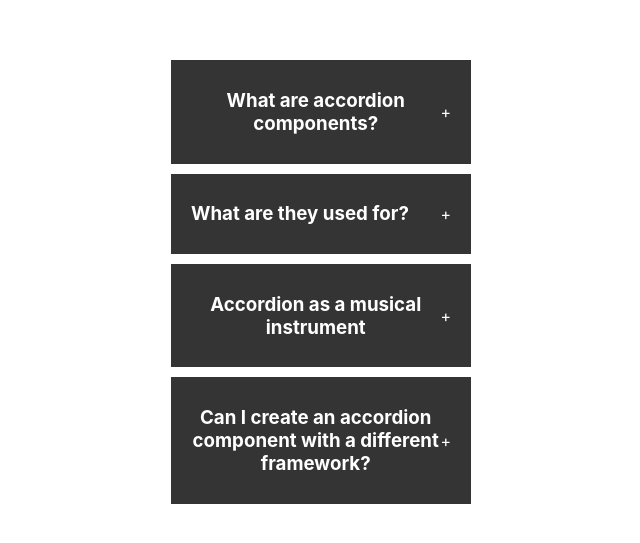
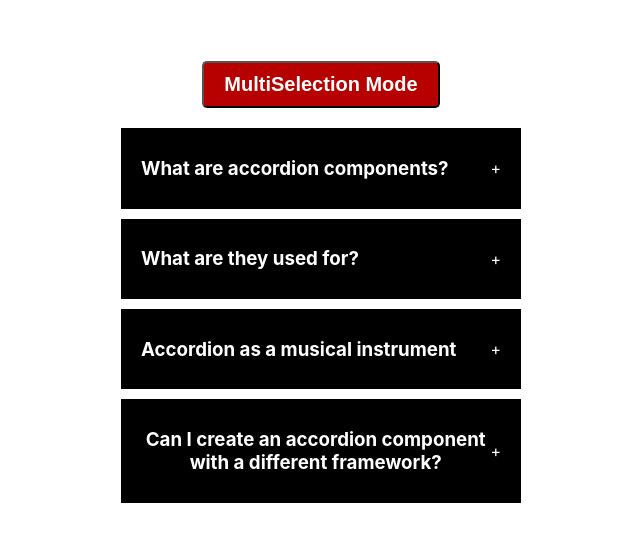
Before and after one commit to Deepak6205/React-Projects, a React (Create React App) app in the folder react-interview-projects/: page / in a window 1280 px wide. Shown: the part 113-656 px from the top of the page, without its empty margins (319-959 px from the left). Built offline with nearby package versions, Linux system fonts and the light colour scheme.

Commit message:
accordian single and multiselection

```diff
--- a/react-interview-projects/src/components/accordian/index.jsx
+++ b/react-interview-projects/src/components/accordian/index.jsx
@@ -1,35 +1,66 @@
 //Single selection
 //Multiple selection
 
-import { useState } from "react"
+import { useState } from "react";
 import data from "./data";
-import './styles.css';
-export default function Accordian(){
-    const [selected, setSelected] = useState(null);
+import "./styles.css";
+export default function Accordian() {
+  const [selected, setSelected] = useState(null);
+  const [enableMultiSelection, setEnableMultiSelection] = useState(false);
+  const [multiple, setMultiple] = useState([]);
 
-    function handleSingleSelection(getCurrentId){
-        setSelected(getCurrentId === selected ? null : getCurrentId);
-    }
-    console.log(selected);
-    return <div className="wrapper">
-        <div className="accordian">
-            {
-                data && data.length > 0 ? data.map(dataItem=> <div className="item">
-                    <div onClick={()=>handleSingleSelection(dataItem.id)} className="title">
-                        <h3>{dataItem.question}</h3>
-                        <span>+</span>
-                    </div>
+  function handleSingleSelection(getCurrentId) {
+    setSelected(getCurrentId === selected ? null : getCurrentId);
+  }
 
-                    {
-                        selected === dataItem.id ?
-                        <div className="content">{dataItem.answer}</div>
-                        : null
-                    }
+  function handleMultiSelection(getCurrentId) {
+    let copyMultiple = [...multiple];
+    const findIndexOfCurrentId = copyMultiple.indexOf(getCurrentId);
+    if (findIndexOfCurrentId === -1) copyMultiple.push(getCurrentId);
+    else copyMultiple.splice(findIndexOfCurrentId, 1);
 
-                </div>) : <div>No data fount !</div>
-            }
+    setMultiple(copyMultiple);
+  }
 
-        </div>
+  console.log(selected);
+  return (
+    <div className="wrapper">
+      <button onClick={() => setEnableMultiSelection(!enableMultiSelection)}>
+        MultiSelection Mode
+      </button>
+      <div className="accordian">
+        {data && data.length > 0 ? (
+          data.map((dataItem) => (
+            <div className="item">
+              <div
+                onClick={
+                  enableMultiSelection
+                    ? () => handleMultiSelection(dataItem.id)
+                    : () => handleSingleSelection(dataItem.id)
+                }
+                className="title"
+              >
+                <h3>{dataItem.question}</h3>
+                <span>+</span>
+              </div>
 
+                {enableMultiSelection ? multiple.indexOf(dataItem.id) !== -1 && (
+                    <div className="content">{dataItem.answer}</div>
+                ) : selected === dataItem.id && (
+                    <div className="content">{dataItem.answer}</div>
+                )}
+
+
+              {/* {selected === dataItem.id ||
+              multiple.indexOf(dataItem.id) !== -1 ? (
+                <div className="content">{dataItem.answer}</div>
+              ) : null} */}
+            </div>
+          ))
+        ) : (
+          <div>No data found !</div>
+        )}
+      </div>
     </div>
+  );
 }
--- a/react-interview-projects/src/components/accordian/styles.css
+++ b/react-interview-projects/src/components/accordian/styles.css
@@ -4,15 +4,27 @@
     width: 100vw;
     justify-content: center;
     align-items: center;
+    flex-direction: column;
+    gap: 20px;
+}
+
+.wrapper button{
+    padding: 10px 20px;
+    background: #b70000;
+    color: #FFF;
+    font-weight: bold;
+    font-size: 20px;
+    cursor: pointer;
+    border-radius: 5px;
 }
 
 .accordian{
-    width: 300px;
+    width: 400px;
 
 }
 
 .item{
-    background: #343434;
+    background: #000000;
     margin-bottom: 10px;
     padding: 10px 20px;
 }
```
